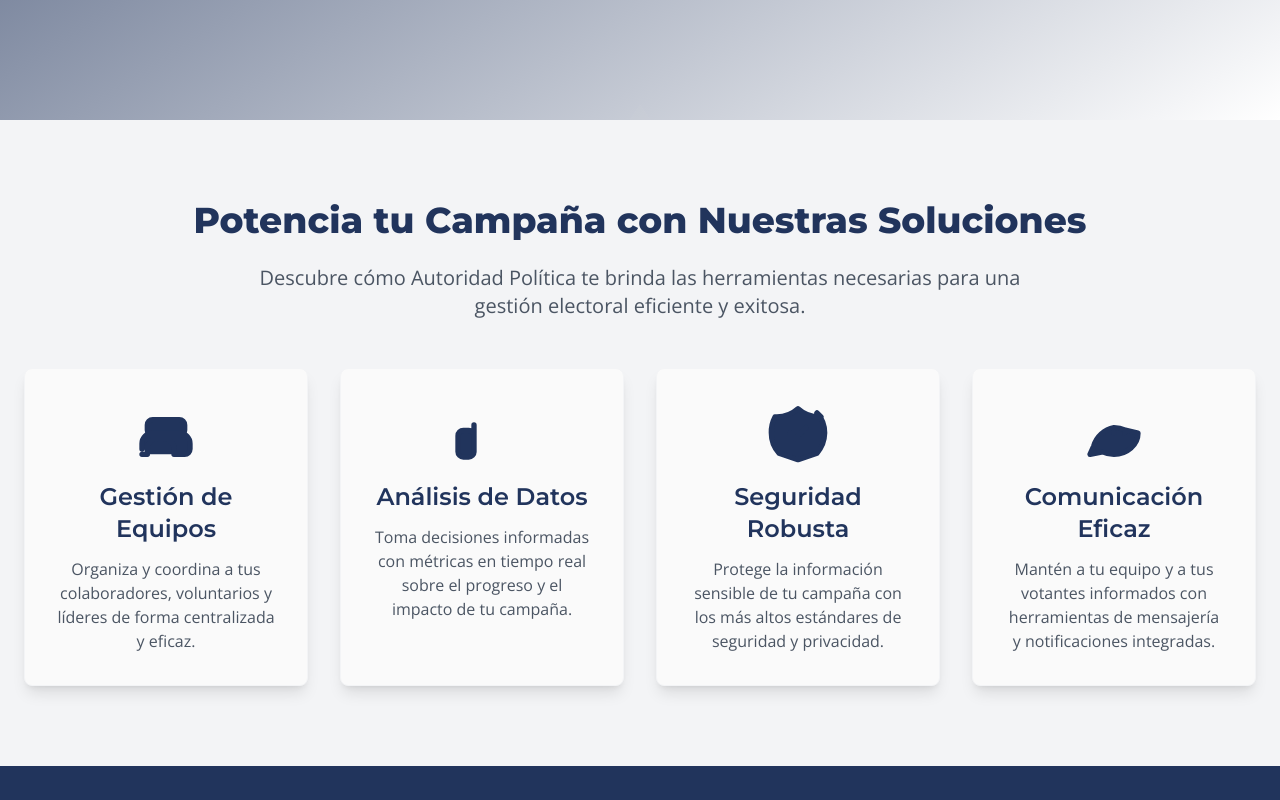
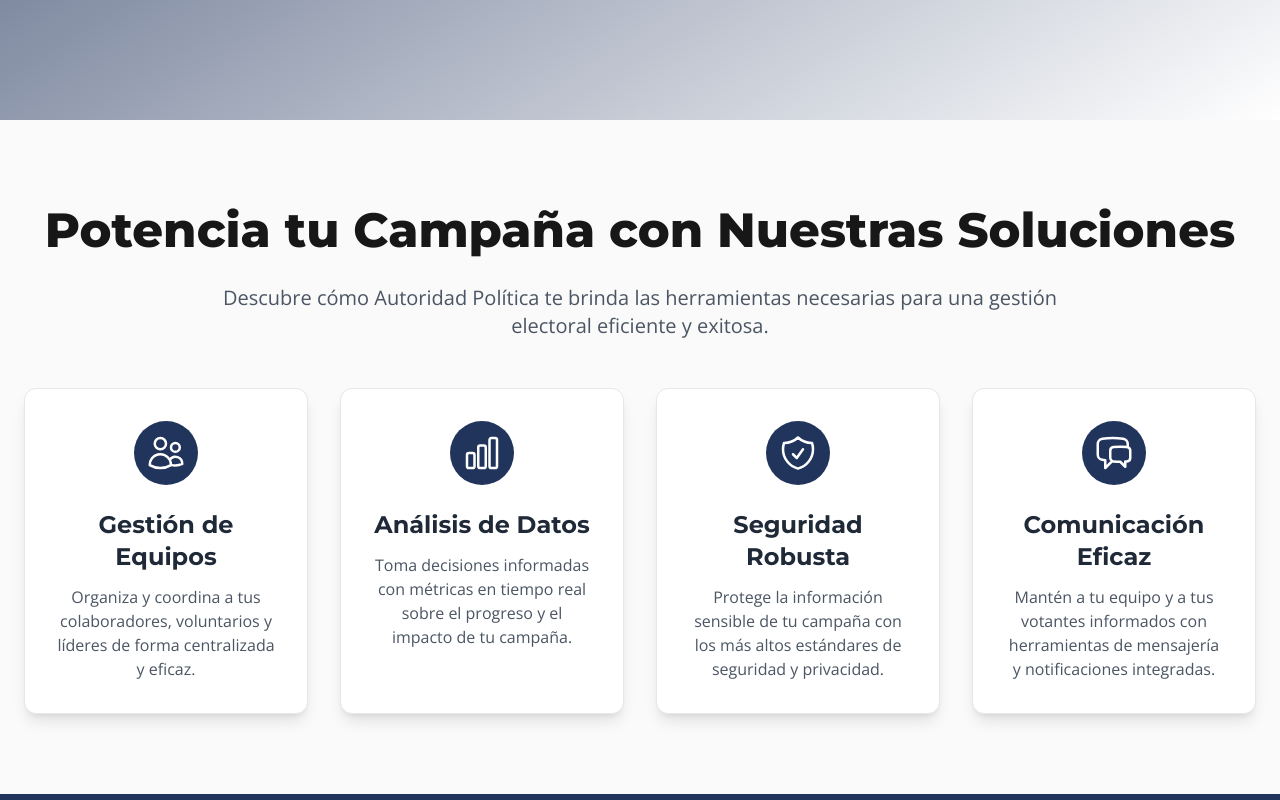
Before and after one commit to BjsTec/mi-campana-v2, a Next.js app: page / in a window 1280 px wide. Shown: the part 680-1480 px from the top of the page. Built offline with nearby package versions, Linux system fonts and the light colour scheme; no server answers.

Commit message:
fix secction  landing

```diff
--- a/src/components/landing/FeaturesSection.js
+++ b/src/components/landing/FeaturesSection.js
@@ -1,99 +1,54 @@
-// src/components/landing/FeaturesSection.js
-import React from 'react'
+import React from 'react';
+import { UsersIcon, ChartBarIcon, ShieldCheckIcon, ChatBubbleLeftRightIcon } from '@heroicons/react/24/outline';
+import Image from 'next/image';
 
 // Componente para una característica individual
-const FeatureCard = ({ icon, title, description }) => {
+const FeatureCard = ({ icon: Icon, title, description }) => {
   return (
-    <div className="bg-neutral-50 p-8 rounded-lg shadow-lg text-center transform hover:scale-105 transition-transform duration-300 border border-neutral-100">
-      <div className="text-primary-dark mb-4 mx-auto">
-        {' '}
-        {/* Cambiado a text-primary-dark para que el icono sea visible */}
-        {/* Usaremos un SVG simple como placeholder para el icono.
-            Puedes reemplazarlo con un icono de Heroicons o similar. */}
-        <svg
-          className="w-16 h-16 mx-auto"
-          fill="currentColor"
-          stroke="currentColor"
-          viewBox="0 0 24 24"
-          xmlns="http://www.w3.org/2000/svg"
-        >
-          {' '}
-          {/* Aseguramos fill y stroke */}
-          {icon === 'team' && (
-            <path
-              strokeLinecap="round"
-              strokeLinejoin="round"
-              strokeWidth="2"
-              d="M17 20h-2v-2a4 4 0 00-4-4H9a4 4 0 00-4 4v2H3m14 0h2a2 2 0 002-2v-2a4 4 0 00-4-4H7a4 4 0 00-4 4v2M7 13h10a2 2 0 002-2V9a2 2 0 00-2-2H7a2 2 0 00-2 2v2a2 2 0 002 2z"
-            ></path>
-          )}
-          {icon === 'data' && (
-            <path
-              strokeLinecap="round"
-              strokeLinejoin="round"
-              strokeWidth="2"
-              d="M9 19v-6a2 2 0 00-2-2H5a2 2 0 00-2 2v6a2 2 0 002 2h2a2 2 0 002-2zm0 0V9a2 2 0m0 10v-4a2 2 0 012-2h2a2 2 0 012 2v4m0 0h3a2 2 0 002-2v-2a2 2 0 00-2-2h-3a2 2 0 00-2 2v2a2 2 0 002 2z"
-            ></path>
-          )}
-          {icon === 'secure' && (
-            <path
-              strokeLinecap="round"
-              strokeLinejoin="round"
-              strokeWidth="2"
-              d="M9 12l2 2 4-4m5.618-4.016A11.955 11.955 0 0112 2.944a11.955 11.955 0 01-8.618 3.04A12.001 12.001 0 002 12c0 2.756 1.006 5.486 2.898 7.558L12 22l7.102-2.442A12.001 12.001 0 0022 12c0-2.756-1.006-5.486-2.898-7.558z"
-            ></path>
-          )}
-          {icon === 'communication' && (
-            <path
-              strokeLinecap="round"
-              strokeLinejoin="round"
-              strokeWidth="2"
-              d="M8 12h.01M12 12h.01M16 12h.01M21 12c0 4.418-4.03 8-9 8a9.863 9.863 0 01-4.255-.949L3 20l1.395-3.105A9.785 9.785 0 0112 10a9.863 9.863 0 014.255.949L21 12z"
-            ></path>
-          )}
-        </svg>
-      </div>
-      <h3 className="text-2xl font-semibold text-primary-dark mb-3">{title}</h3>
-      <p className="text-neutral-600">{description}</p>
-    </div>
-  )
-}
+<div className="bg-white p-8 rounded-xl shadow-lg hover:shadow-2xl transition-all duration-300 border border-neutral-200">
+  <div className="bg-primary-dark text-white mb-6 mx-auto flex justify-center items-center h-16 w-16 rounded-full">
+    {Icon && <Icon className="w-10 h-10" />}
+  </div>
+  <h3 className="text-2xl font-bold text-neutral-800 mb-3 text-center">{title}</h3>
+  <p className="text-neutral-600 text-center">{description}</p>
+</div>
+  );
+};
 
 export default function FeaturesSection() {
   return (
-    <section id="caracteristicas" className="py-20 bg-neutral-100">
-      <div className="container mx-auto px-6">
-        <h2 className="text-4xl font-extrabold text-primary-dark text-center mb-6">
+    <section id="caracteristicas" className="py-20 bg-neutral-50">
+      <div className="container mx-auto px-6 max-w-7xl">
+        <h2 className="text-5xl font-extrabold text-center text-neutral-900 mb-6 leading-tight">
           Potencia tu Campaña con Nuestras Soluciones
         </h2>
-        <p className="text-xl text-neutral-600 text-center mb-12 max-w-3xl mx-auto">
-          Descubre cómo Autoridad Política te brinda las herramientas necesarias
-          para una gestión electoral eficiente y exitosa.
+        <p className="text-xl text-center text-neutral-600 mb-12 max-w-4xl mx-auto">
+          Descubre cómo Autoridad Política te brinda las herramientas necesarias para una gestión electoral eficiente y exitosa.
         </p>
 
         <div className="grid grid-cols-1 md:grid-cols-2 lg:grid-cols-4 gap-8">
           <FeatureCard
-            icon="team"
+            icon={UsersIcon}
             title="Gestión de Equipos"
             description="Organiza y coordina a tus colaboradores, voluntarios y líderes de forma centralizada y eficaz."
           />
           <FeatureCard
-            icon="data"
+            icon={ChartBarIcon}
             title="Análisis de Datos"
             description="Toma decisiones informadas con métricas en tiempo real sobre el progreso y el impacto de tu campaña."
           />
           <FeatureCard
-            icon="secure"
+            icon={ShieldCheckIcon}
             title="Seguridad Robusta"
             description="Protege la información sensible de tu campaña con los más altos estándares de seguridad y privacidad."
           />
           <FeatureCard
-            icon="communication"
+            icon={ChatBubbleLeftRightIcon}
             title="Comunicación Eficaz"
             description="Mantén a tu equipo y a tus votantes informados con herramientas de mensajería y notificaciones integradas."
           />
         </div>
       </div>
     </section>
-  )
+  );
 }
--- a/src/components/landing/HeroSection.js
+++ b/src/components/landing/HeroSection.js
@@ -48,7 +48,7 @@ export default function HeroSection() {
         {/* Contenido de Texto */}
         <div className="md:w-1/2 text-center md:text-left mb-10 md:mb-0">
           <h1 className="text-5xl lg:text-6xl font-extrabold leading-tight mb-6 text-neutral-50">
-            Gestión Política Estratégica al Alcance de tu Mano
+            Autoridad Política Estratégica al Alcance de tu Mano
           </h1>
           <p className="text-xl lg:text-2xl opacity-90 mb-8 text-neutral-100">
             Optimiza tu alcance, organiza tu equipo y maximiza tu impacto con
```
